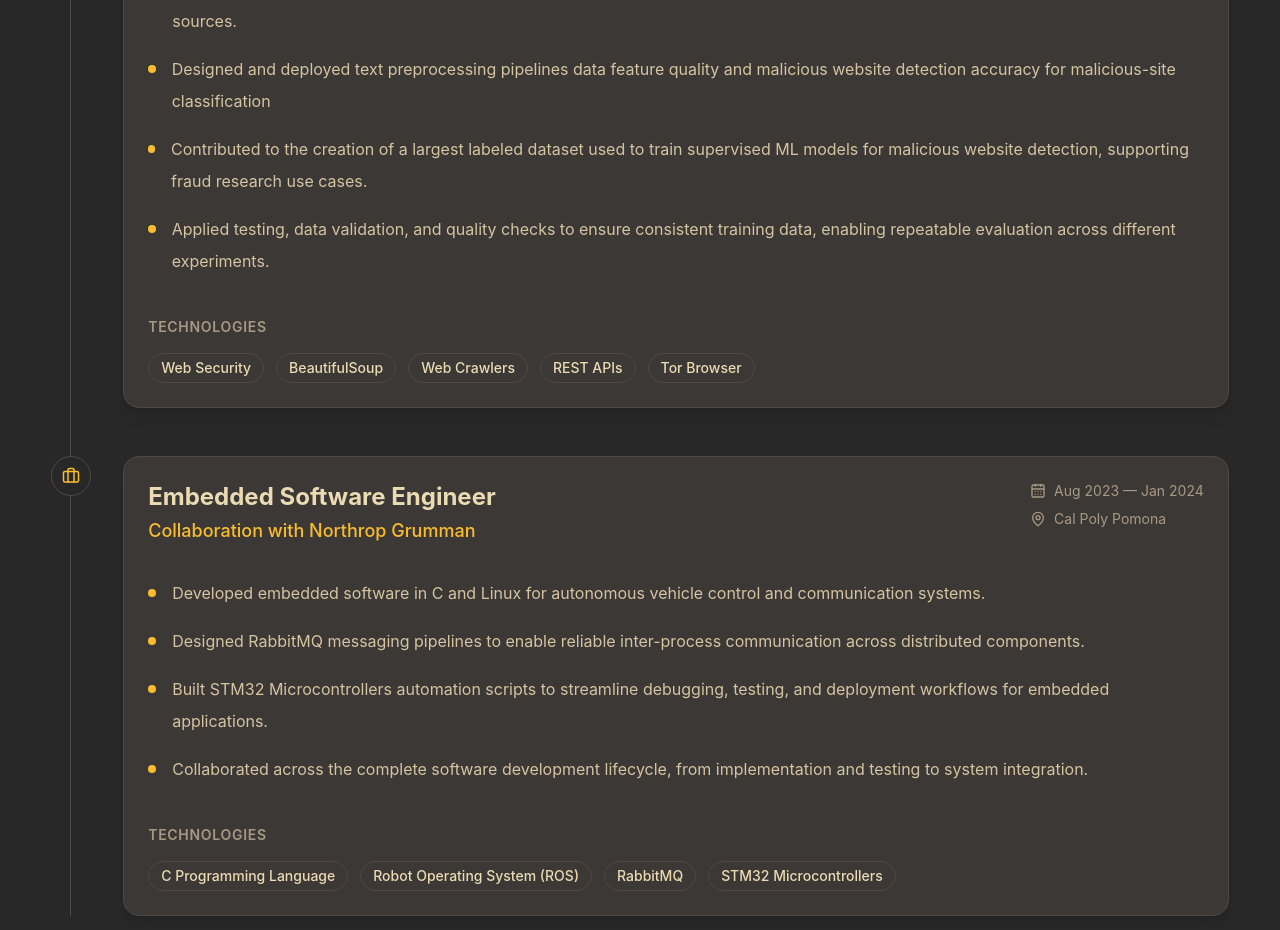
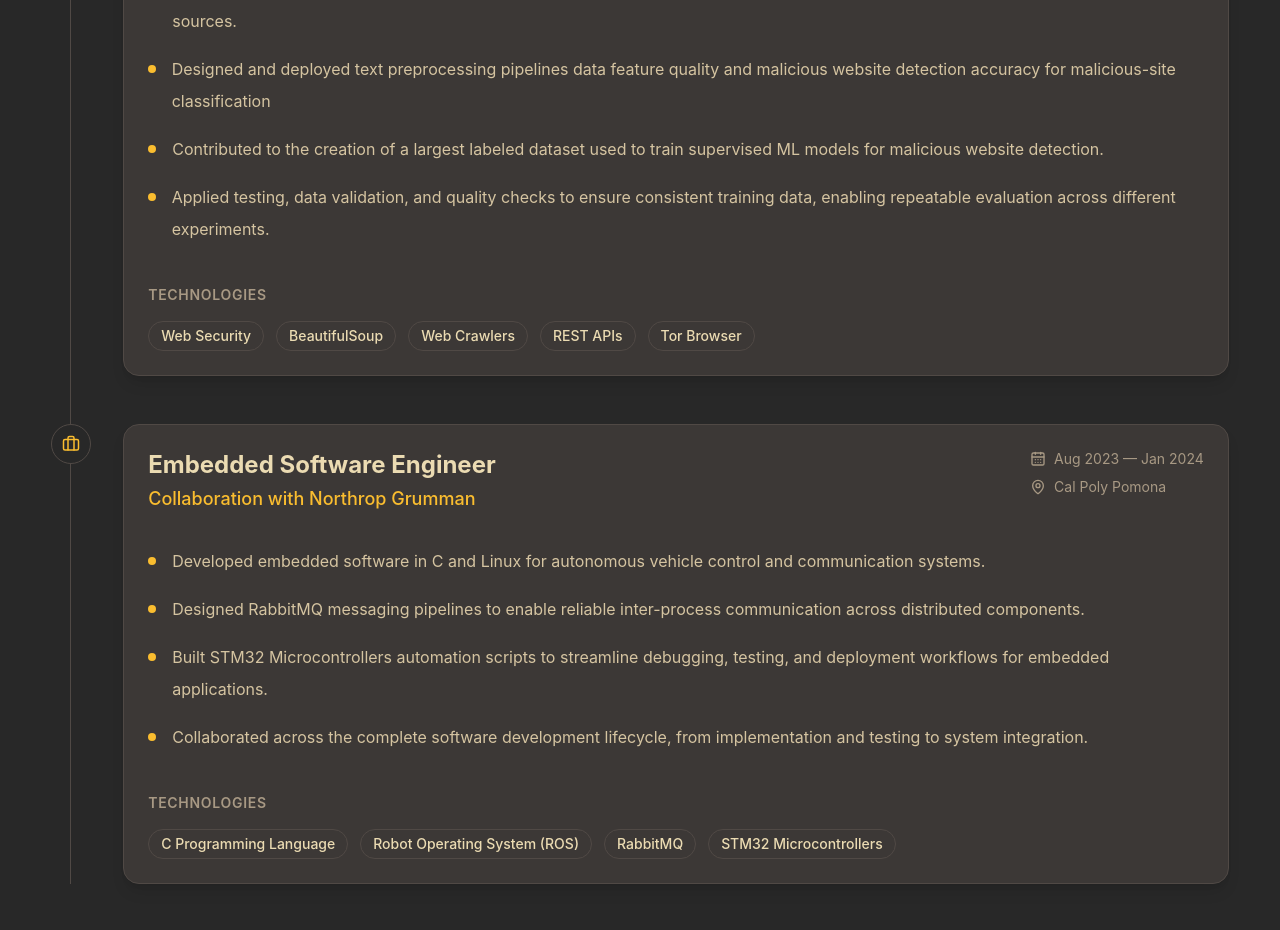
Before and after one commit to Priyanshu-Shekhar/Priyanshu-Shekhar.github.io, a React (Vite) app: page / in a window 1280 px wide. Shown: the part 4480-5410 px from the top of the page. Built offline with nearby package versions, Linux system fonts and the light colour scheme.

Commit message:
Update experience.ts

```diff
--- a/src/data/experience.ts
+++ b/src/data/experience.ts
@@ -92,7 +92,7 @@
     bullets: [
         "Built Python-based web crawlers and parsers with Beautiful Soup and REST APIs to scale data collection from public and .onion sources.",
         "Designed and deployed text preprocessing pipelines data feature quality and malicious website detection accuracy for malicious-site classification",
-        "Contributed to the creation of a largest labeled dataset used to train supervised ML models for malicious website detection, supporting fraud research use cases.",
+        "Contributed to the creation of a largest labeled dataset used to train supervised ML models for malicious website detection.",
         "Applied testing, data validation, and quality checks to ensure consistent training data, enabling repeatable evaluation across different experiments."
     ],
   },
```
